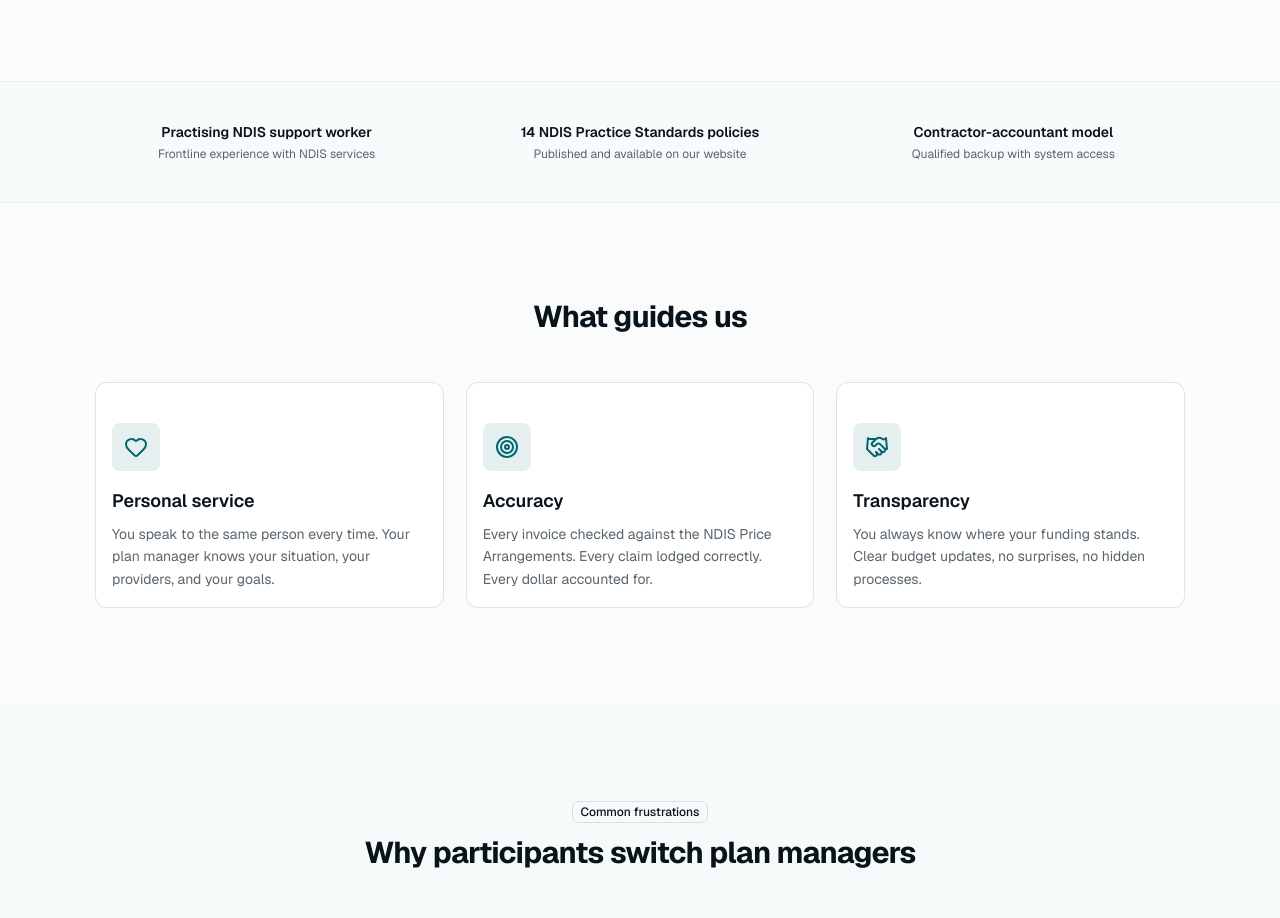
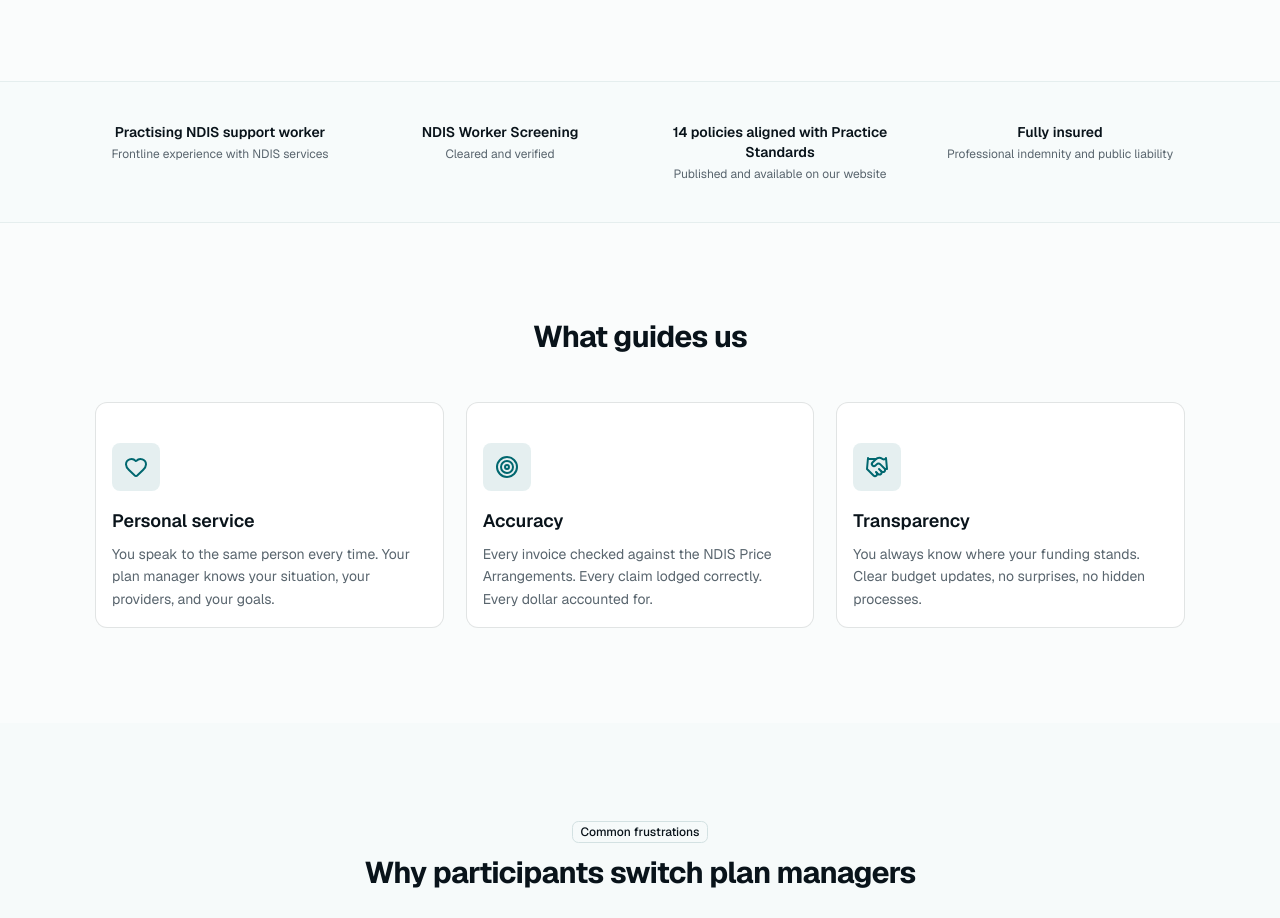
Before and after one commit to j0shinator24/waylight-website, a Next.js app: page /about in a window 1280 px wide. Shown: the part 1160-2078 px from the top of the page. Built offline with nearby package versions, Linux system fonts and the light colour scheme.

Commit message:
Auto-sync: 2026-04-05 23:09:55

```diff
--- a/src/app/about/page.tsx
+++ b/src/app/about/page.tsx
@@ -100,18 +100,22 @@ export default function AboutPage() {
       {/* Credentials */}
       <section className="border-y border-border/50 bg-muted/20 py-10">
         <div className="mx-auto max-w-6xl px-4 md:px-8">
-          <div className="grid grid-cols-1 sm:grid-cols-3 gap-8 text-center">
+          <div className="grid grid-cols-2 sm:grid-cols-4 gap-8 text-center">
             <div>
               <p className="text-sm font-semibold text-foreground">Practising NDIS support worker</p>
               <p className="text-xs text-muted-foreground mt-1">Frontline experience with NDIS services</p>
             </div>
             <div>
-              <p className="text-sm font-semibold text-foreground">14 NDIS Practice Standards policies</p>
+              <p className="text-sm font-semibold text-foreground">NDIS Worker Screening</p>
+              <p className="text-xs text-muted-foreground mt-1">Cleared and verified</p>
+            </div>
+            <div>
+              <p className="text-sm font-semibold text-foreground">14 policies aligned with Practice Standards</p>
               <p className="text-xs text-muted-foreground mt-1">Published and available on our website</p>
             </div>
             <div>
-              <p className="text-sm font-semibold text-foreground">Contractor-accountant model</p>
-              <p className="text-xs text-muted-foreground mt-1">Qualified backup with system access</p>
+              <p className="text-sm font-semibold text-foreground">Fully insured</p>
+              <p className="text-xs text-muted-foreground mt-1">Professional indemnity and public liability</p>
             </div>
           </div>
         </div>
--- a/src/app/services/page.tsx
+++ b/src/app/services/page.tsx
@@ -32,7 +32,7 @@ const planServices = [
     description:
       "We receive invoices from your providers, check them against the NDIS Price Arrangements and Price Limits, and process payment. Paid something out of pocket? Submit a reimbursement and we will process it. You choose whether to review invoices before we pay, or let us handle everything.",
     features: [
-      "Provider invoice verification against PAPL rates",
+      "Provider invoice verification against NDIS price limits",
       "Timely payment to your providers",
       "Out-of-pocket reimbursement processing",
       "You choose: review invoices yourself or let us approve them",
@@ -122,7 +122,7 @@ const providerTools = [
     description:
       "Continuous compliance monitoring that validates invoices against current PAPL rates. Flags issues before your auditor finds them.",
     features: [
-      "Real-time PAPL rate validation",
+      "Real-time NDIS price limit validation",
       "Continuous compliance dashboards",
       "Audit-ready documentation on demand",
       "Early warning on regulatory changes",
```
